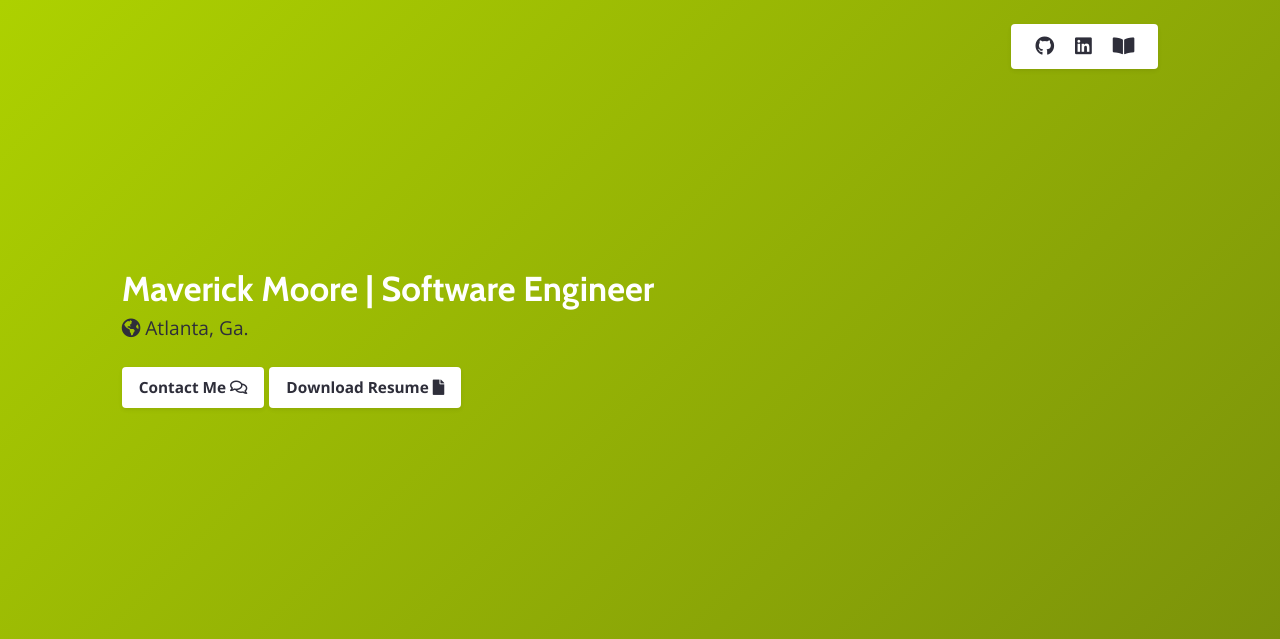
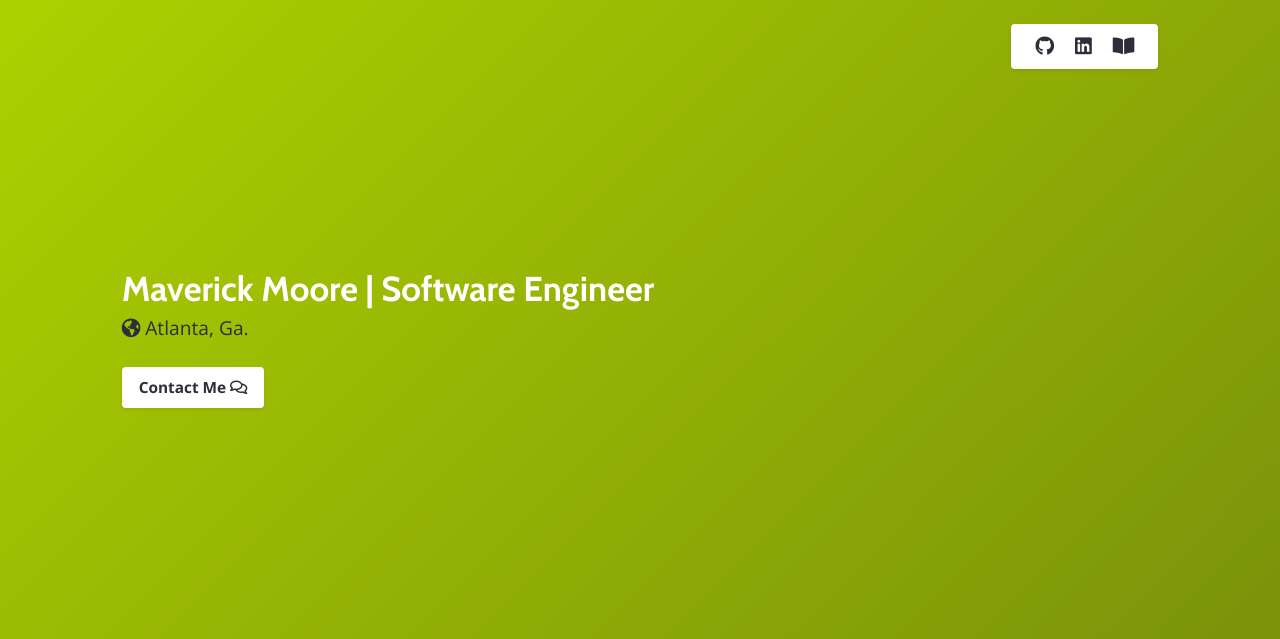
Before and after one commit to mcm66103/maverickmoore.com_02, a Django app: page / in a window 1280 px wide. Shown: the top 639 px of the page. Run offline with Django 3.2, Linux system fonts and the light colour scheme; some libraries are stand-ins or nearby versions.

Commit message:
remove downlaod resume

```diff
--- a/mysite/templates/mysite/index.html
+++ b/mysite/templates/mysite/index.html
@@ -27,7 +27,6 @@
       <h1>Maverick Moore | Software Engineer</h1>
       <p><i class="fas fa-globe-americas"></i> Atlanta, Ga.</p>
       <a type="button" class="btn" id="contact-me-button" data-toggle="modal" data-target="#contact-me-modal">Contact Me <i class="far fa-comments"></i></a>
-      <a type="button" class="btn" id="contact-me-button" data-toggle="modal" data-target="#download-resume-modal">Download Resume <i class="fas fa-file"></i></a>
     </div>
   </div>
 </div>
@@ -95,6 +94,4 @@
 
 {% include 'mysite/_contact-me-modal.html' %}
 
-{% include 'mysite/_download-resume-modal.html' %}
-
 {% endblock %}
--- a/mysite/urls.py
+++ b/mysite/urls.py
@@ -23,7 +23,6 @@ urlpatterns = [
     path('', views.index, name='index'),
     path('demo/', views.demo),
     path('contact-me/', views.contact_me, name='contact_me'),
-    path('download-resume/', views.download_resume, name='download_resume')
 ]
 
 urlpatterns += [
--- a/mysite/views.py
+++ b/mysite/views.py
@@ -57,43 +57,6 @@ def contact_me(request):
 
     return redirect(reverse_lazy('index'))
 
-def download_resume(request):
-
-    if request.method == 'POST':
-
-        form = DownloadResumeForm(request.POST)
-        if form.is_valid():
-
-            try:
-                message = client.messages.create(
-                    body=f"{ form.cleaned_data['phone'] }/{ form.cleaned_data['email'] } downloaded your resume",
-                    from_=settings.TWILIO_PHONE,
-                    to='+16467700783'
-                )
-
-                resume_file_path = os.path.join(settings.BASE_DIR, 'mysite/static/mysite/resume/20201021_resume_maverick_moore.docx')
-
-                with open(resume_file_path, 'rb') as f:
-                    file_data = f.read()
-
-                   # sending response
-                response = HttpResponse(file_data, content_type='application/vnd.openxmlformats-officedocument.wordprocessingml.document')
-                response['Content-Disposition'] = 'attachment; filename="maverick_moore_resume.docx"'
-
-                return response
-
-            except Exception as e:
-                messages.add_message(request, messages.ERROR, 'There was an error', extra_tags="danger")
-                pass
-
-        else:
-            if form.errors['captcha'] != None:
-                messages.add_message(request, messages.ERROR, form.errors['captcha'][0], extra_tags="danger")
-            else:
-                messages.add_message(request, messages.ERROR, 'There was an error.', extra_tags="danger")
-
-    return redirect(reverse_lazy('index'))
-
 
 class ContactMeForm(forms.Form):
     email = forms.EmailField()
```
